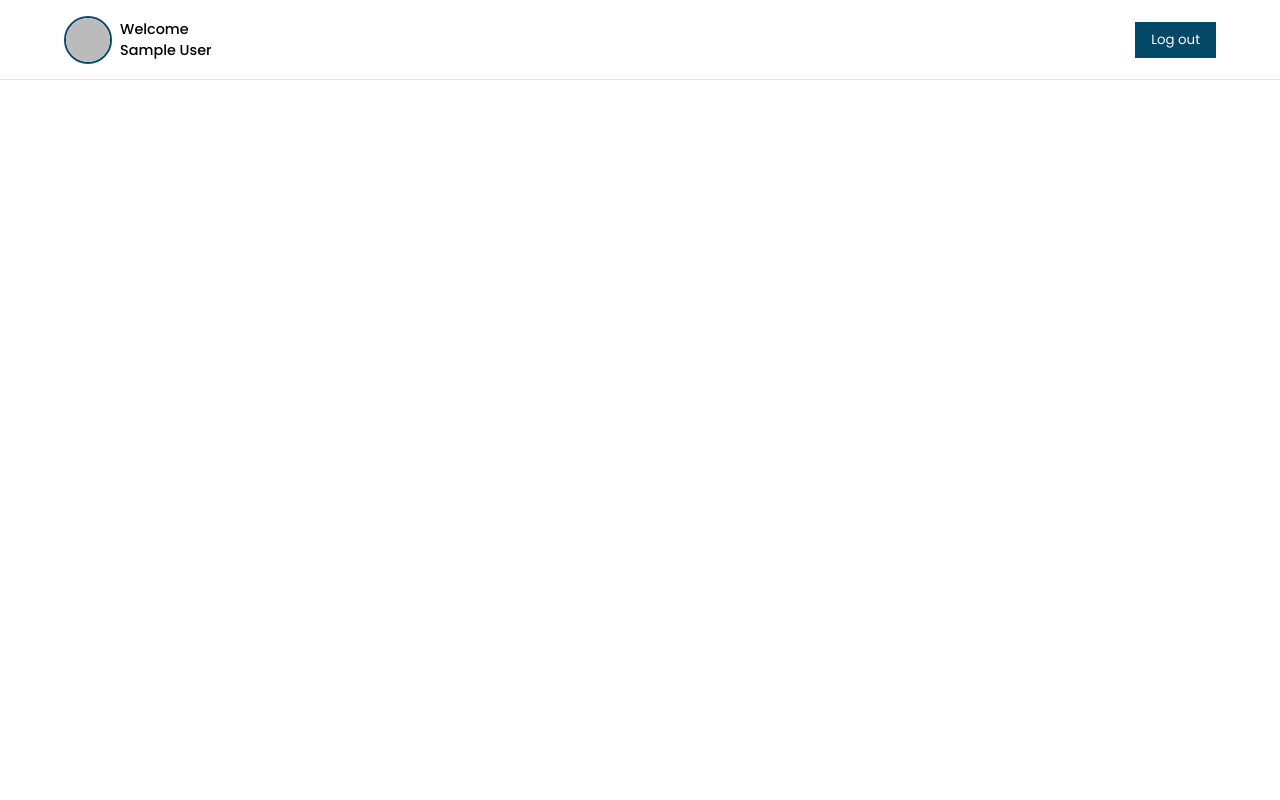
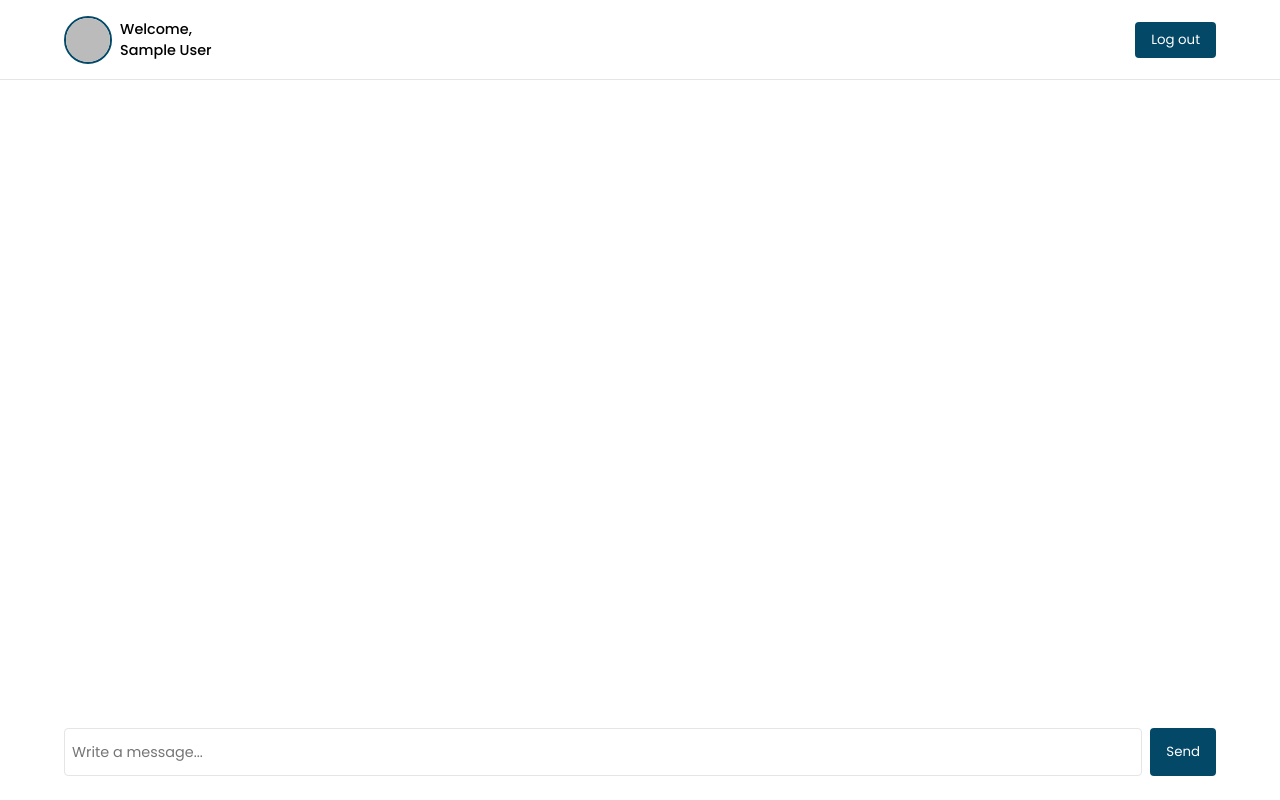
Before and after one commit to Iretoms/chat-me, a React (Create React App) app: page / in a window 1280 px wide. Built offline with nearby package versions, Linux system fonts and the light colour scheme; no server answers; sample sign-in values are in the browser's storage.

Commit message:
message input

```diff
--- a/src/pages/home/Home.jsx
+++ b/src/pages/home/Home.jsx
@@ -1,15 +1,21 @@
 import "./Home.scss";
-import profileImage from "../../assets/png/profileImage.png"
+import { useState } from "react";
+import profileImage from "../../assets/png/profileImage.png";
 import { useNavigate } from "react-router-dom";
 import { getAuth } from "firebase/auth";
 
 const Home = () => {
+  const [message, setMessage] = useState("");
   const navigate = useNavigate();
   const auth = getAuth();
 
   const onLogOut = () => {
     auth.signOut();
     navigate("/sign-in");
+  };
+
+  const onSubmit = (e) => {
+    e.preventDefault();
   };
 
   return (
@@ -19,13 +25,17 @@ const Home = () => {
           <div className="userInfo">
             <figure className="userImageContainer">
               <img
-                src={auth.currentUser.photoURL ? auth.currentUser.photoURL : profileImage}
+                src={
+                  auth.currentUser.photoURL
+                    ? auth.currentUser.photoURL
+                    : profileImage
+                }
                 alt="profile"
                 className="userImage"
               />
             </figure>
             <div>
-              <p className="userName">Welcome</p>
+              <p className="userName">Welcome,</p>
               <p className="userName">{auth.currentUser.displayName}</p>
             </div>
           </div>
@@ -34,8 +44,27 @@ const Home = () => {
           </button>
         </nav>
       </header>
-      <main></main>
-      <footer></footer>
+      <main>
+        <div className="chatContainer">
+
+        </div>
+      </main>
+      <footer className="homeFooter">
+        <div className="inputContainer">
+          <form onSubmit={onSubmit}>
+            <input
+              type="text"
+              className="messageInput"
+              placeholder="Write a message..."
+              value={message}
+              onChange={(e) => setMessage(e.target.value)}
+            />
+            <button type="submit" className="logOutBtn">
+              Send
+            </button>
+          </form>
+        </div>
+      </footer>
     </>
   );
 };
--- a/src/pages/home/Home.scss
+++ b/src/pages/home/Home.scss
@@ -12,7 +12,6 @@ $pri-color: #034867;
 
 .homeNav {
     width: 90%;
-    margin: 0 auto;
     display: flex;
     justify-content: space-between;
     align-items: center;
@@ -41,6 +40,7 @@ $pri-color: #034867;
 
 .logOutBtn {
     border: none;
+    border-radius: 4px;
     font-family: inherit;
     color: #fff;
     background-color: $pri-color;
@@ -60,3 +60,33 @@ $pri-color: #034867;
         }
     }
 }
+
+
+
+.chatContainer {
+    overflow: hidden;
+    height: 80vh;
+}
+
+.inputContainer {
+    width: 90%;
+    padding-top: 0.5rem;
+    margin: 0 auto;
+    form {
+    display: flex;
+    gap: 0.5rem;
+    .messageInput {
+        width: 100%;
+        height: 3rem;
+        padding: 5px 7px;
+        border-radius: 4px;
+        font-family: inherit;
+        font-size: 0.9rem;
+        color: #333;
+        border: 1px solid #e5e5e5;
+        &:focus {
+            outline: none;
+        }
+    }
+    }
+}
```
